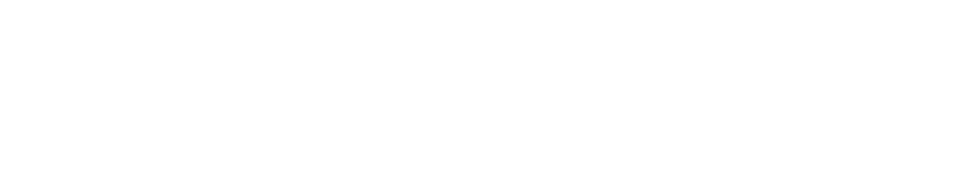
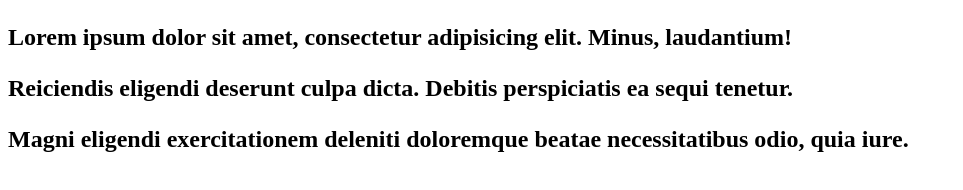
Before and after one commit to chrollobid/my-first-github, a plain HTML site: page index.html in a window 1280 px wide. Shown: the whole page, without its empty margins (0-963 px from the left). Drawn offline with Linux system fonts and the light colour scheme.

Commit message:
first commit

```diff
--- a/index.html
+++ b/index.html
@@ -6,6 +6,16 @@
     <title>Document</title>
 </head>
 <body>
-
+    <div>
+        <h2>
+            <p>Lorem ipsum dolor sit amet, consectetur adipisicing elit. Minus, laudantium!</p>
+        </h2>
+        <h2>
+            <p>Reiciendis eligendi deserunt culpa dicta. Debitis perspiciatis ea sequi tenetur.</p>
+        </h2>
+        <h2>
+            <p>Magni eligendi exercitationem deleniti doloremque beatae necessitatibus odio, quia iure.</p>
+        </h2>
+    </div>
 </body>
 </html>
```
